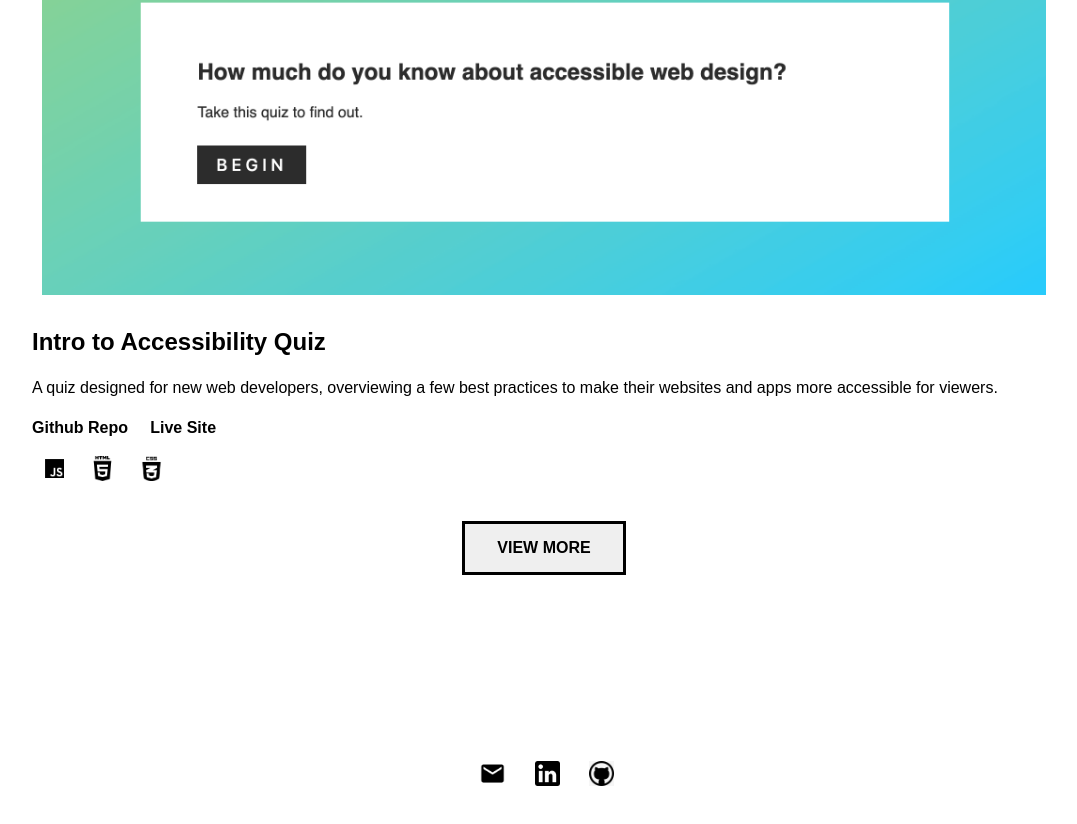
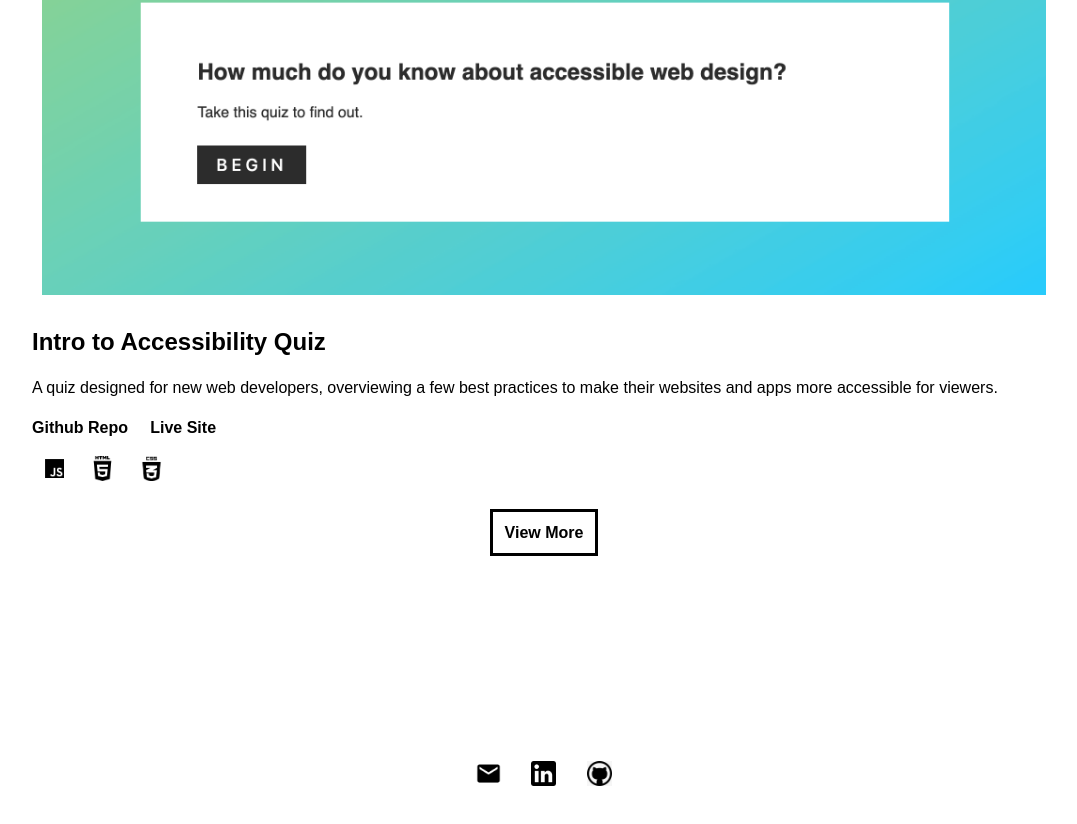
Before and after one commit to MarliRenee/Portfolio, a plain HTML site: page index.html in a window 1280 px wide. Shown: the part 1094-1918 px from the top of the page, without its empty margins (96-1173 px from the left). Drawn offline with nearby package versions, Linux system fonts and the light colour scheme.

Commit message:
fixing web validation errors

```diff
--- a/index.html
+++ b/index.html
@@ -72,18 +72,21 @@
 
         </section>
 
-        <section class="ViewMore">
-            <a href="https://marlirenee.myportfolio.com/" target="_blank"><button>View More</button></a>
+        <section class="View">
+            <div class="ViewMoreButton">
+                <a href="https://marlirenee.myportfolio.com/" target="_blank">View More</a>
+            </div>
         </section>
+
 
 
     </main>
 
     <footer>
         <ul class="footer" id="FooterAnchor">
-            <li></li><a href=mailto:marlirenee@gmail.com><img src="https://github.com/MarliRenee/Portfolio/blob/master/PortfolioAssets/EMAIL.png?raw=true" alt="Email Icon"></a></li>
-            <li></li><a href="https://www.linkedin.com/in/marli-renee-4212211a6" target="_blank"><img src="https://github.com/MarliRenee/Portfolio/blob/master/PortfolioAssets/LINKEDIN.png?raw=true" alt="LinkedIn Logo"></a> </li>
-            <li></li><a href="https://github.com/MarliRenee" target="_blank"><img src="https://github.com/MarliRenee/Portfolio/blob/master/PortfolioAssets/GITHUB.jpg?raw=true" alt="Github Logo"/></a></li>
+            <li><a href=mailto:marlirenee@gmail.com><img src="https://github.com/MarliRenee/Portfolio/blob/master/PortfolioAssets/EMAIL.png?raw=true" alt="Email Icon"></a></li>
+            <li><a href="https://www.linkedin.com/in/marli-renee-4212211a6" target="_blank"><img src="https://github.com/MarliRenee/Portfolio/blob/master/PortfolioAssets/LINKEDIN.png?raw=true" alt="LinkedIn Logo"></a> </li>
+            <li><a href="https://github.com/MarliRenee" target="_blank"><img src="https://github.com/MarliRenee/Portfolio/blob/master/PortfolioAssets/GITHUB.jpg?raw=true" alt="Github Logo"/></a></li>
         </ul>
     </footer>
 
--- a/main.css
+++ b/main.css
@@ -116,10 +116,19 @@
     padding-left: 10px;
   }
 
-  .ViewMore {
+  .View {
+    text-align: center;
     margin-top: 30px;
+  }
+
+  .ViewMoreButton {
+    font-size: 16px;
+    padding: 12px;
     text-align: center;
-    color: white;
+    color: black;
+    border: 3px solid black;
+    display: inline;
+
   }
 
   button {
```
